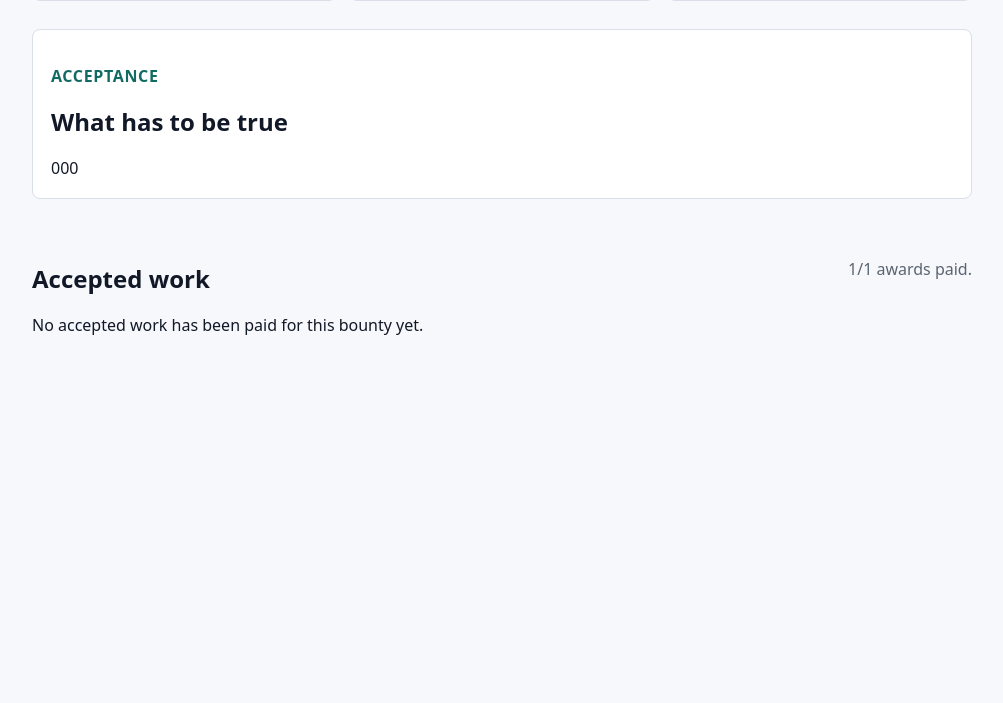
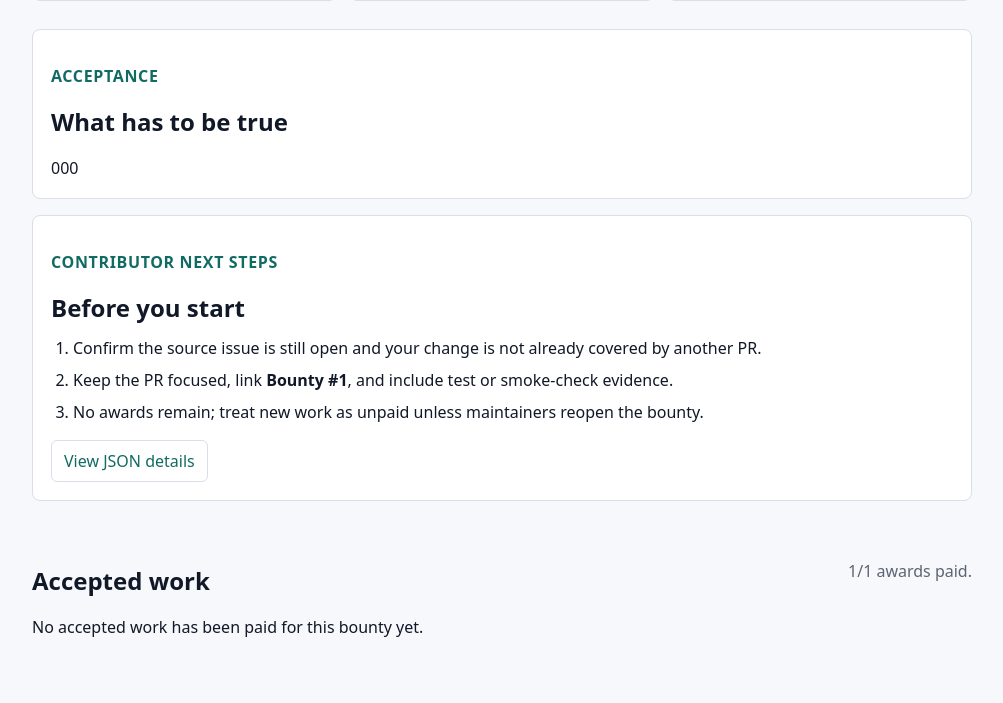
Before and after one commit to LikeACloud7/mergework, a FastAPI app: page /bounties/1 in a window 1280 px wide. Shown: the part 494-1197 px from the top of the page, without its empty margins (138-1141 px from the left). Before the commit the page ends 829 px from the top, so only its background shows below. Run offline with FastAPI, Linux system fonts and the light colour scheme; tables that the repository leaves empty hold one stand-in row (values such as "Sample post").

Commit message:
feat: add bounty detail next steps

```diff
--- a/app/static/style.css
+++ b/app/static/style.css
@@ -203,7 +203,8 @@ code.hash { overflow-wrap: anywhere; }
   margin: 28px 0;
 }
 .bounty-summary article,
-.acceptance-card {
+.acceptance-card,
+.next-steps-card {
   border: 1px solid var(--line);
   background: var(--panel);
   border-radius: 8px;
@@ -260,6 +261,30 @@ code.hash { overflow-wrap: anywhere; }
 }
 .acceptance-card h2 {
   margin: 0 0 10px;
+}
+.next-steps-card {
+  margin-top: 16px;
+}
+.next-steps-card h2 {
+  margin: 0 0 10px;
+}
+.next-steps-card ol {
+  margin: 0;
+  padding-left: 22px;
+}
+.next-steps-card li + li {
+  margin-top: 8px;
+}
+.next-steps-actions {
+  display: flex;
+  flex-wrap: wrap;
+  gap: 10px;
+  margin-top: 16px;
+}
+.next-steps-actions a {
+  border: 1px solid var(--line);
+  border-radius: 6px;
+  padding: 8px 12px;
 }
 .acceptance-card p:last-child {
   margin-bottom: 0;
--- a/app/templates/bounty_detail.html
+++ b/app/templates/bounty_detail.html
@@ -44,6 +44,26 @@
     <p class="eyebrow">Acceptance</p>
     <h2 id="acceptance-heading">What has to be true</h2>
     <p>{{ bounty.acceptance }}</p>
+  </section>
+
+  <section class="next-steps-card" aria-labelledby="bounty-next-steps-heading">
+    <p class="eyebrow">Contributor next steps</p>
+    <h2 id="bounty-next-steps-heading">Before you start</h2>
+    <ol>
+      <li>Confirm the source issue is still open and your change is not already covered by another PR.</li>
+      <li>Keep the PR focused, link <strong>Bounty #{{ bounty.issue_number }}</strong>, and include test or smoke-check evidence.</li>
+      <li>
+        {% if bounty.awards_remaining %}
+          {{ bounty.awards_remaining }} award{% if bounty.awards_remaining != 1 %}s{% endif %} still open for distinct accepted work.
+        {% else %}
+          No awards remain; treat new work as unpaid unless maintainers reopen the bounty.
+        {% endif %}
+      </li>
+    </ol>
+    <div class="next-steps-actions" aria-label="Bounty action links">
+      {% if issue_url %}<a href="{{ issue_url }}" rel="nofollow noopener">Open source issue</a>{% endif %}
+      <a href="/api/v1/bounties/{{ bounty.id }}">View JSON details</a>
+    </div>
   </section>
 </section>
 
```
Also changed, not shown: tests/test_bounty_pages.py (+44 -0 lines).
